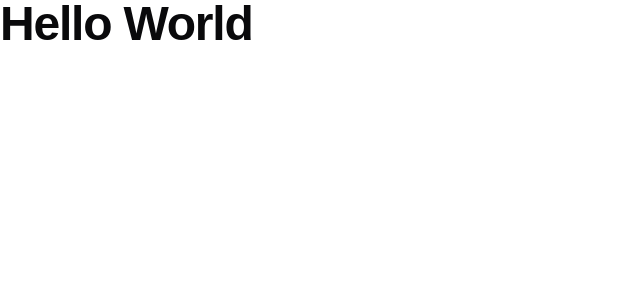
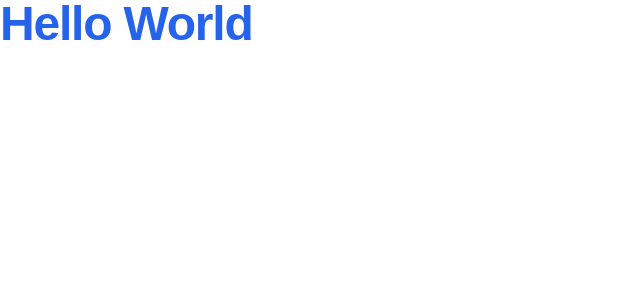
Before and after one commit to hatim-s/finflow, a Next.js app: page / in a window 1280 px wide. Shown: the top 300 px of the page, without its empty margins (0-640 px from the left). Built offline with nearby package versions, Linux system fonts and the light colour scheme.

Commit message:
chore: [ui] change base color to blue

```diff
--- a/app/globals.css
+++ b/app/globals.css
@@ -15,51 +15,52 @@
 @layer base {
   :root {
     --background: 0 0% 100%;
-    --foreground: 240 10% 3.9%;
+    --foreground: 222.2 84% 4.9%;
     --card: 0 0% 100%;
-    --card-foreground: 240 10% 3.9%;
+    --card-foreground: 222.2 84% 4.9%;
     --popover: 0 0% 100%;
-    --popover-foreground: 240 10% 3.9%;
-    --primary: 240 5.9% 10%;
-    --primary-foreground: 0 0% 98%;
-    --secondary: 240 4.8% 95.9%;
-    --secondary-foreground: 240 5.9% 10%;
-    --muted: 240 4.8% 95.9%;
-    --muted-foreground: 240 3.8% 46.1%;
-    --accent: 240 4.8% 95.9%;
-    --accent-foreground: 240 5.9% 10%;
+    --popover-foreground: 222.2 84% 4.9%;
+    --primary: 221.2 83.2% 53.3%;
+    --primary-foreground: 210 40% 98%;
+    --secondary: 210 40% 96.1%;
+    --secondary-foreground: 222.2 47.4% 11.2%;
+    --muted: 210 40% 96.1%;
+    --muted-foreground: 215.4 16.3% 46.9%;
+    --accent: 210 40% 96.1%;
+    --accent-foreground: 222.2 47.4% 11.2%;
     --destructive: 0 84.2% 60.2%;
-    --destructive-foreground: 0 0% 98%;
-    --border: 240 5.9% 90%;
-    --input: 240 5.9% 90%;
-    --ring: 240 10% 3.9%;
+    --destructive-foreground: 210 40% 98%;
+    --border: 214.3 31.8% 91.4%;
+    --input: 214.3 31.8% 91.4%;
+    --ring: 221.2 83.2% 53.3%;
+    --radius: 0.75rem;
     --chart-1: 12 76% 61%;
     --chart-2: 173 58% 39%;
     --chart-3: 197 37% 24%;
     --chart-4: 43 74% 66%;
     --chart-5: 27 87% 67%;
-    --radius: 0.5rem;
   }
+
   .dark {
-    --background: 240 10% 3.9%;
-    --foreground: 0 0% 98%;
-    --card: 240 10% 3.9%;
-    --card-foreground: 0 0% 98%;
-    --popover: 240 10% 3.9%;
-    --popover-foreground: 0 0% 98%;
-    --primary: 0 0% 98%;
-    --primary-foreground: 240 5.9% 10%;
-    --secondary: 240 3.7% 15.9%;
-    --secondary-foreground: 0 0% 98%;
-    --muted: 240 3.7% 15.9%;
-    --muted-foreground: 240 5% 64.9%;
-    --accent: 240 3.7% 15.9%;
-    --accent-foreground: 0 0% 98%;
+    --background: 222.2 84% 4.9%;
+    --foreground: 210 40% 98%;
+    --card: 222.2 84% 4.9%;
+    --card-foreground: 210 40% 98%;
+    --popover: 222.2 84% 4.9%;
+    --popover-foreground: 210 40% 98%;
+    --primary: 217.2 91.2% 59.8%;
+    --primary-foreground: 222.2 47.4% 11.2%;
+    --secondary: 217.2 32.6% 17.5%;
+    --secondary-foreground: 210 40% 98%;
+    --muted: 217.2 32.6% 17.5%;
+    --muted-foreground: 215 20.2% 65.1%;
+    --accent: 217.2 32.6% 17.5%;
+    --accent-foreground: 210 40% 98%;
     --destructive: 0 62.8% 30.6%;
-    --destructive-foreground: 0 0% 98%;
-    --border: 240 3.7% 15.9%;
-    --input: 240 3.7% 15.9%;
-    --ring: 240 4.9% 83.9%;
+    --destructive-foreground: 210 40% 98%;
+    --border: 217.2 32.6% 17.5%;
+    --input: 217.2 32.6% 17.5%;
+    --ring: 224.3 76.3% 48%;
     --chart-1: 220 70% 50%;
     --chart-2: 160 60% 45%;
     --chart-3: 30 80% 55%;
@@ -67,12 +68,3 @@
     --chart-5: 340 75% 55%;
   }
 }
-
-@layer base {
-  * {
-    @apply border-border;
-  }
-  body {
-    @apply bg-background text-foreground;
-  }
-}
--- a/app/page.tsx
+++ b/app/page.tsx
@@ -1,5 +1,9 @@
 import { Typography } from "@/components/ui/typography";
 
 export default function Home() {
-  return <Typography variant="h1">Hello World</Typography>;
+  return (
+    <Typography className="text-primary" variant="h1">
+      Hello World
+    </Typography>
+  );
 }
--- a/tailwind.config.ts
+++ b/tailwind.config.ts
@@ -3,60 +3,59 @@
 const config: Config = {
   darkMode: ["class"],
   content: [
-    "./pages/**/*.{js,ts,jsx,tsx,mdx}",
     "./components/**/*.{js,ts,jsx,tsx,mdx}",
     "./app/**/*.{js,ts,jsx,tsx,mdx}",
   ],
   theme: {
     extend: {
       colors: {
-  			background: 'hsl(var(--background))',
-  			foreground: 'hsl(var(--foreground))',
+        background: "hsl(var(--background))",
+        foreground: "hsl(var(--foreground))",
         card: {
-  				DEFAULT: 'hsl(var(--card))',
-  				foreground: 'hsl(var(--card-foreground))'
+          DEFAULT: "hsl(var(--card))",
+          foreground: "hsl(var(--card-foreground))",
         },
         popover: {
-  				DEFAULT: 'hsl(var(--popover))',
-  				foreground: 'hsl(var(--popover-foreground))'
+          DEFAULT: "hsl(var(--popover))",
+          foreground: "hsl(var(--popover-foreground))",
         },
         primary: {
-  				DEFAULT: 'hsl(var(--primary))',
-  				foreground: 'hsl(var(--primary-foreground))'
+          DEFAULT: "hsl(var(--primary))",
+          foreground: "hsl(var(--primary-foreground))",
         },
         secondary: {
-  				DEFAULT: 'hsl(var(--secondary))',
-  				foreground: 'hsl(var(--secondary-foreground))'
+          DEFAULT: "hsl(var(--secondary))",
+          foreground: "hsl(var(--secondary-foreground))",
         },
         muted: {
-  				DEFAULT: 'hsl(var(--muted))',
-  				foreground: 'hsl(var(--muted-foreground))'
+          DEFAULT: "hsl(var(--muted))",
+          foreground: "hsl(var(--muted-foreground))",
         },
         accent: {
-  				DEFAULT: 'hsl(var(--accent))',
-  				foreground: 'hsl(var(--accent-foreground))'
+          DEFAULT: "hsl(var(--accent))",
+          foreground: "hsl(var(--accent-foreground))",
         },
         destructive: {
-  				DEFAULT: 'hsl(var(--destructive))',
-  				foreground: 'hsl(var(--destructive-foreground))'
+          DEFAULT: "hsl(var(--destructive))",
+          foreground: "hsl(var(--destructive-foreground))",
         },
-  			border: 'hsl(var(--border))',
-  			input: 'hsl(var(--input))',
-  			ring: 'hsl(var(--ring))',
+        border: "hsl(var(--border))",
+        input: "hsl(var(--input))",
+        ring: "hsl(var(--ring))",
         chart: {
-  				'1': 'hsl(var(--chart-1))',
-  				'2': 'hsl(var(--chart-2))',
-  				'3': 'hsl(var(--chart-3))',
-  				'4': 'hsl(var(--chart-4))',
-  				'5': 'hsl(var(--chart-5))'
-  			}
+          "1": "hsl(var(--chart-1))",
+          "2": "hsl(var(--chart-2))",
+          "3": "hsl(var(--chart-3))",
+          "4": "hsl(var(--chart-4))",
+          "5": "hsl(var(--chart-5))",
+        },
       },
       borderRadius: {
-  			lg: 'var(--radius)',
-  			md: 'calc(var(--radius) - 2px)',
-  			sm: 'calc(var(--radius) - 4px)'
-  		}
-  	}
+        lg: "var(--radius)",
+        md: "calc(var(--radius) - 2px)",
+        sm: "calc(var(--radius) - 4px)",
+      },
+    },
   },
   plugins: [require("tailwindcss-animate")],
 };
```
Lines whose indentation alone changed are shown as unchanged.
